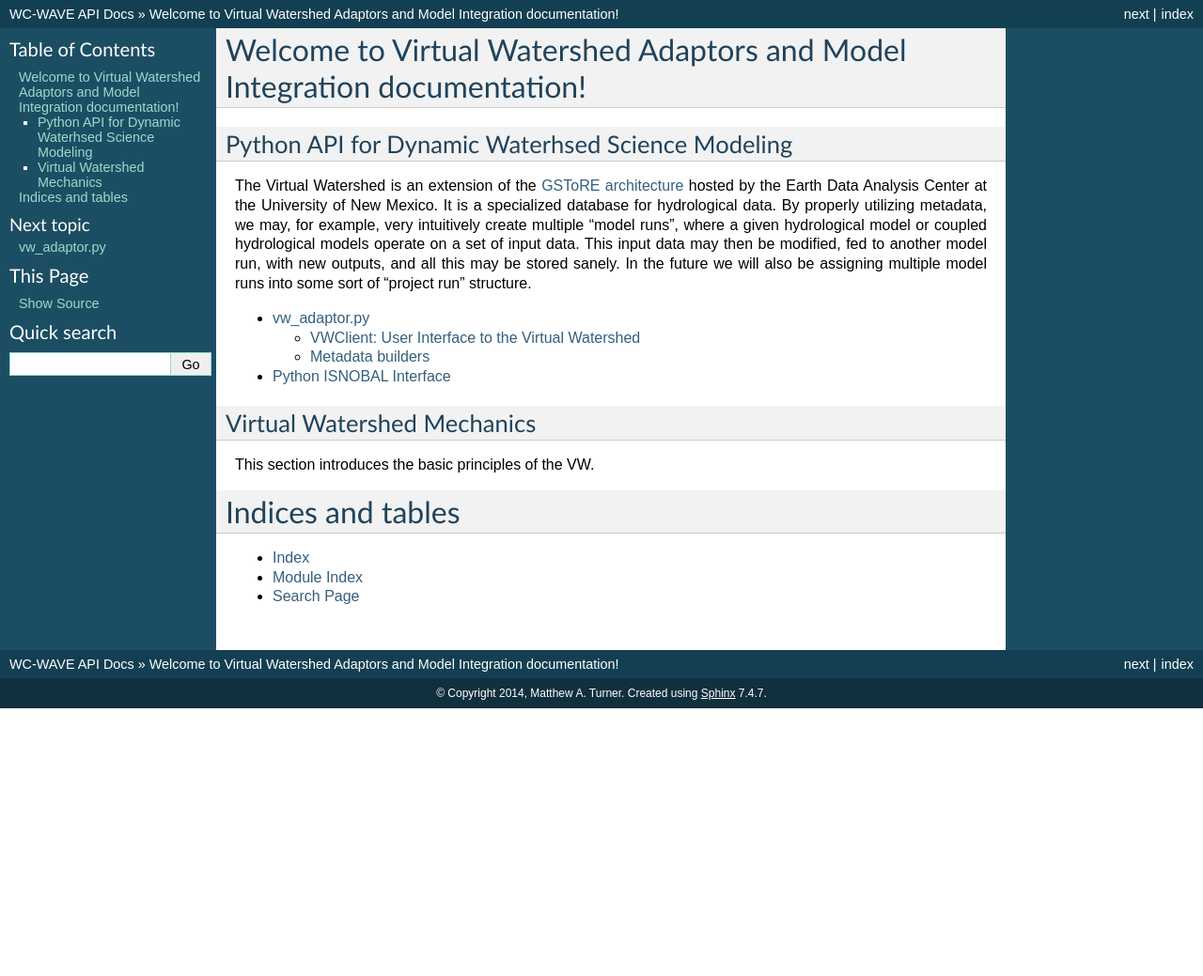
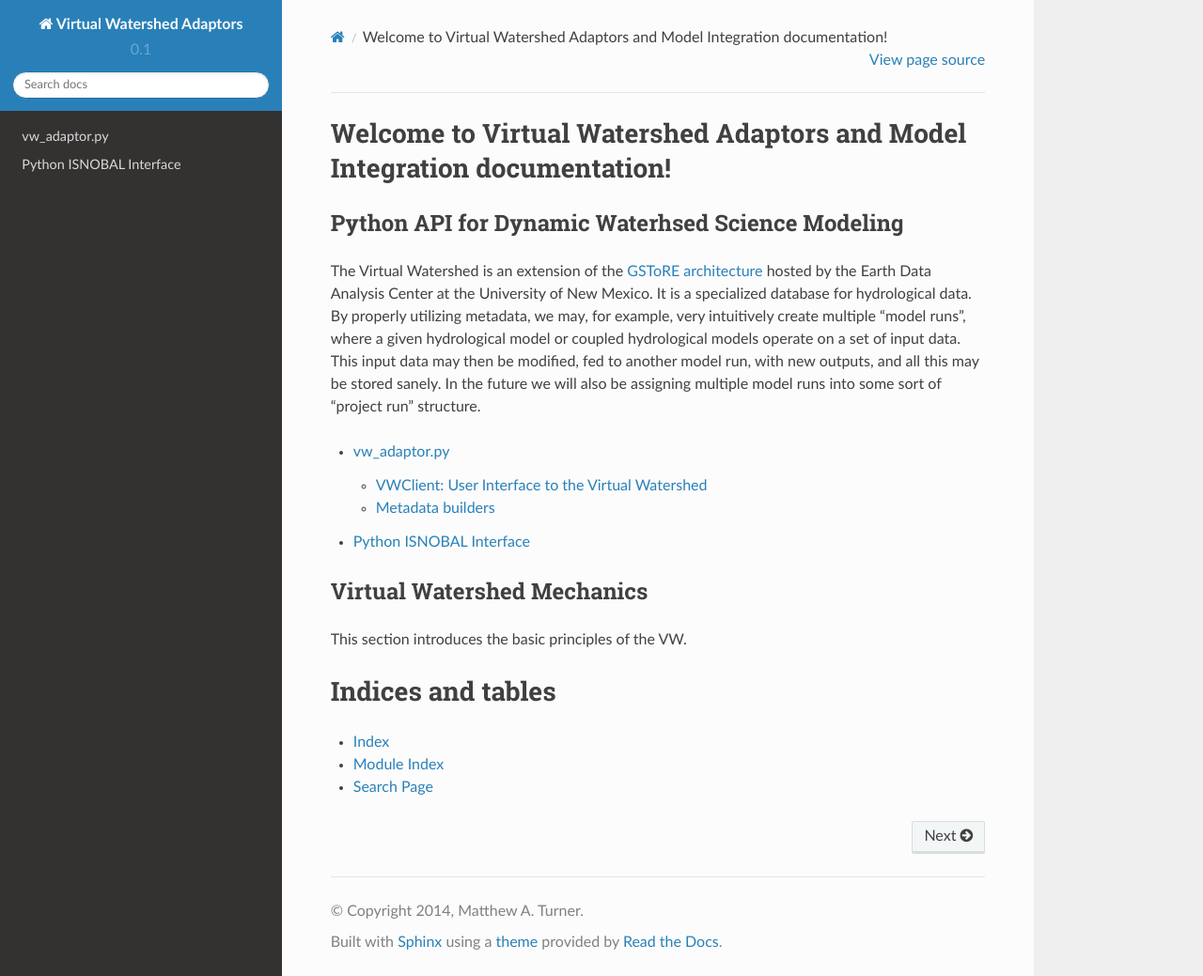
Before and after one commit to VirtualWatershed/vw-py, a Sphinx documentation site: the page built from doc/source/index.rst, in a window 1280 px wide and 1039 px high. Shown: the whole window at 94% size. Built offline with Sphinx 7.4.7 and the Read the Docs theme 2.0.0, drawn with Linux system fonts in a browser that asks for light colours; pages that are not in the unit, such as notebooks, are missing from menus.

Commit message:
conf.py cleaned up and ready for local/RTD deployment

```diff
--- a/doc/source/conf.py
+++ b/doc/source/conf.py
@@ -14,8 +14,6 @@
 
 import sys
 import os
-
-# import sphinx_rtd_theme
 
 
 # If extensions (or modules to document with autodoc) are in another directory,
@@ -109,8 +107,15 @@
 
 # The theme to use for HTML and HTML Help pages.  See the documentation for
 # a list of builtin themes.
-# html_theme = 'sphinx_rtd_theme'
-html_theme = 'default'
+# on_rtd is whether we are on readthedocs.org
+on_rtd = os.environ.get('READTHEDOCS', None) == 'True'
+
+if not on_rtd:  # only import and set the theme if we're building docs locally
+    import sphinx_rtd_theme
+    html_theme = 'sphinx_rtd_theme'
+    html_theme_path = [sphinx_rtd_theme.get_html_theme_path()]
+
+# otherwise, readthedocs.org uses their theme by default, so no need to specify it
 
 # Theme options are theme-specific and customize the look and feel of a theme
 # further.  For a list of options available for each theme, see the
@@ -118,7 +123,7 @@
 #html_theme_options = {}
 
 # Add any paths that contain custom themes here, relative to this directory.
-# html_theme_path = [sphinx_rtd_theme.get_html_theme_path()]
+# html_theme_path = []
 
 # The name for this set of Sphinx documents.  If None, it defaults to
 # "<project> v<release> documentation".
```
